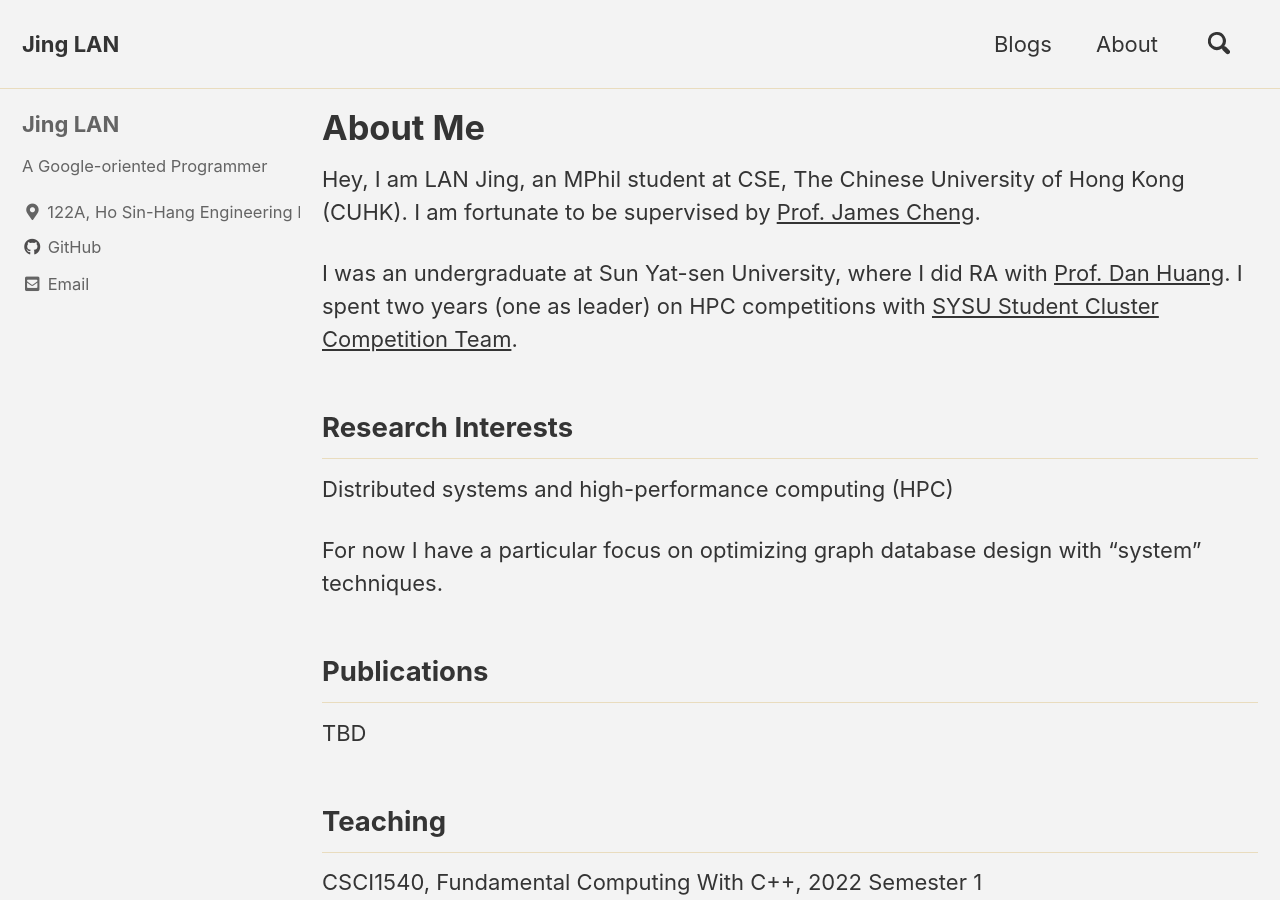
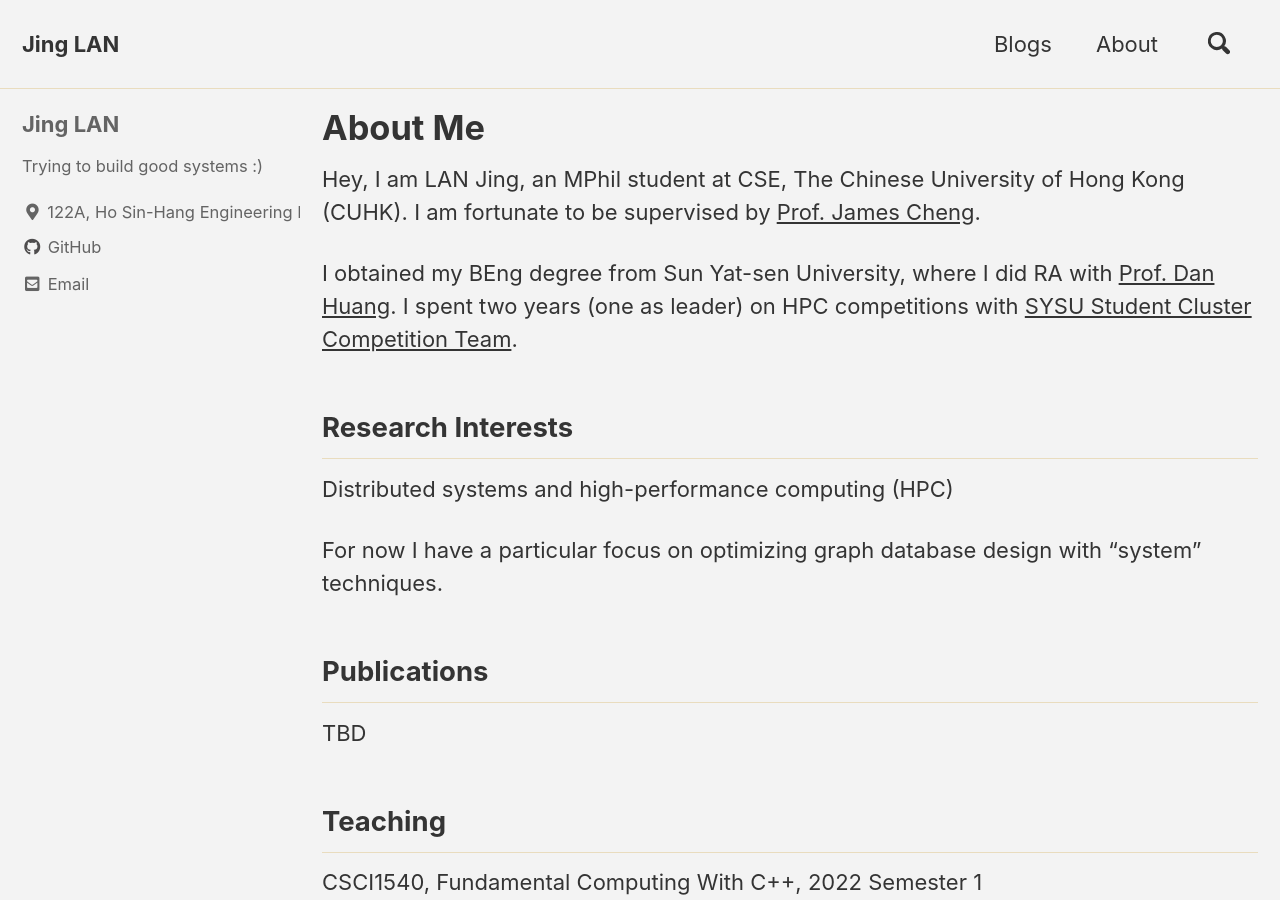
Before and after one commit to Lan-Jing/Lan-Jing.github.io, a Jekyll site: the page built from _pages/home.md, in a window 1280 px wide and 900 px high. Built offline with Jekyll 4.4.1, drawn with Linux system fonts in a browser that asks for light colours; cached includes are drawn as plain includes.

Commit message:
Update bio

```diff
--- a/_config.yml
+++ b/_config.yml
@@ -95,7 +95,7 @@ analytics:
 author:
   name             : "Jing LAN"
   avatar           : # path of avatar image, e.g. "/assets/images/bio-photo.jpg"
-  bio              : "A Google-oriented Programmer"
+  bio              : "Trying to build good systems :)"
   location         : "122A, Ho Sin-Hang Engineering Building, CUHK, Sha Tin, HKSAR"
   email            : "jlan22@cse.cuhk.edu.hk"
   links:
--- a/_pages/home.md
+++ b/_pages/home.md
@@ -8,7 +8,7 @@ author_profile: true
 
 Hey, I am LAN Jing, an MPhil student at CSE, The Chinese University of Hong Kong (CUHK). I am fortunate to be supervised by [Prof. James Cheng](https://www.cse.cuhk.edu.hk/~jcheng/).
 
-I was an undergraduate at Sun Yat-sen University, where I did RA with [Prof. Dan Huang](https://scholar.google.com/citations?hl=en&user=Bo6PwnQAAAAJ&view_op=list_works&sortby=pubdate). I spent two years (one as leader) on HPC competitions with [SYSU Student Cluster Competition Team](https://scc.sysu.tech/).
+I obtained my BEng degree from Sun Yat-sen University, where I did RA with [Prof. Dan Huang](https://scholar.google.com/citations?hl=en&user=Bo6PwnQAAAAJ&view_op=list_works&sortby=pubdate). I spent two years (one as leader) on HPC competitions with [SYSU Student Cluster Competition Team](https://scc.sysu.tech/).
 
 ## Research Interests
 
```
